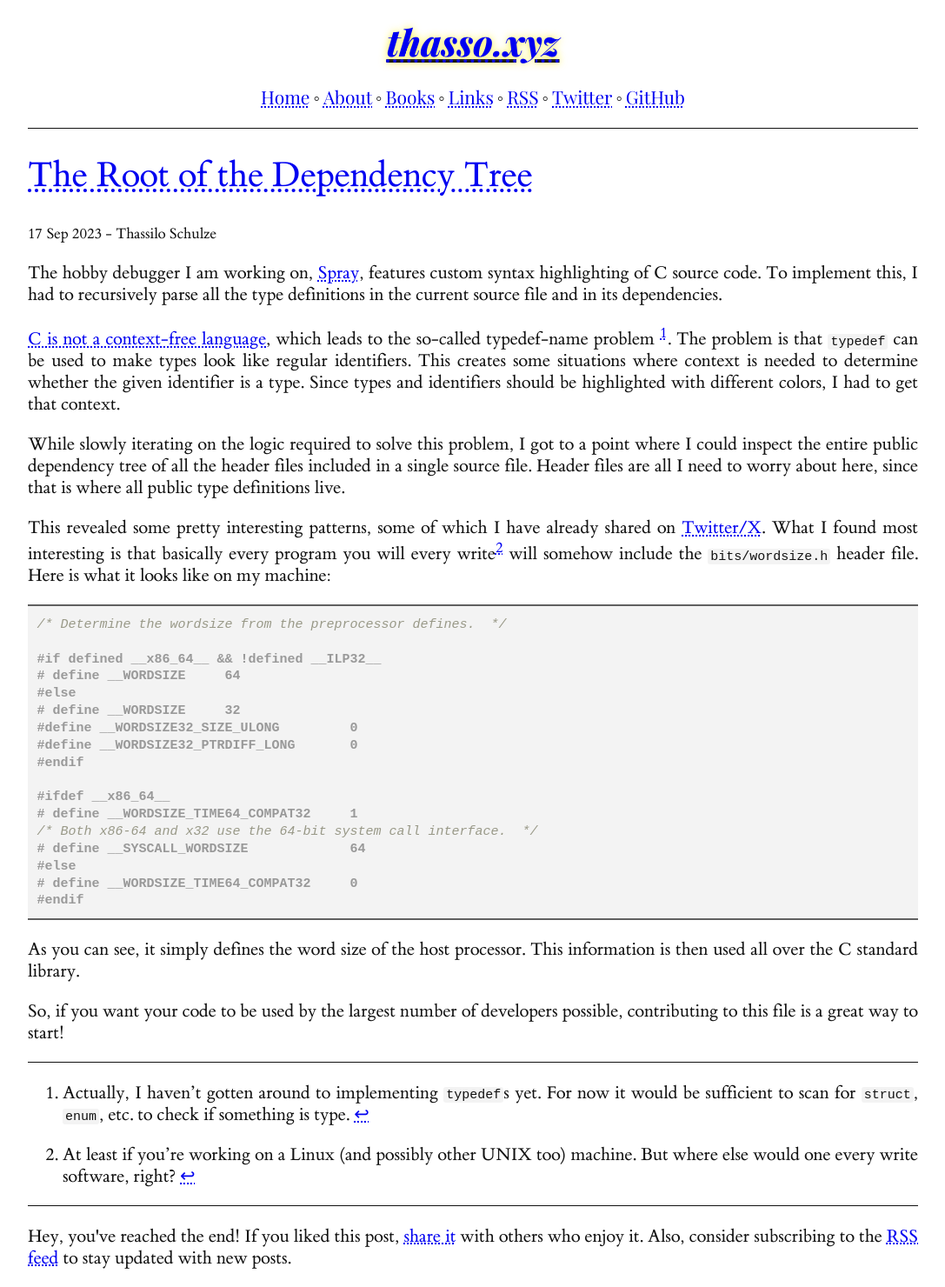
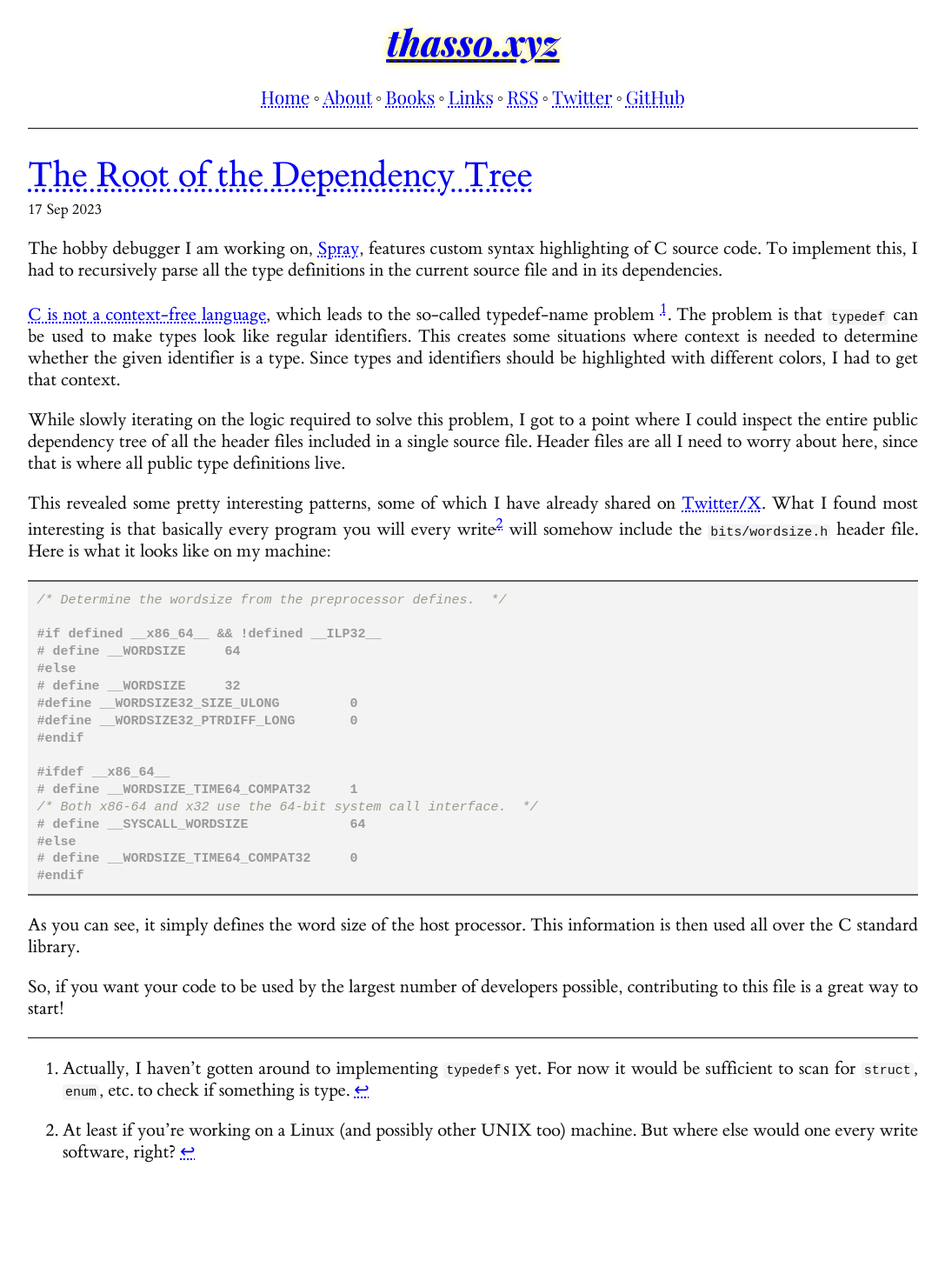
Before and after one commit to vincentbernat/thass0.github.io, a Jekyll site: the page built from _posts/2023-09-17-the-root-of-the-dependency-tree.md, in a window 1280 px wide. Shown: the whole page at 87% size, without its empty margins (96-1183 px from the left). Built offline with Jekyll 4.4.1, drawn with Linux system fonts in a browser that asks for light colours; after the commit the page ends 1358 px from its top, so only the background shows below that.

Commit message:
Decrease margin below post headings

```diff
--- a/_layouts/post.html
+++ b/_layouts/post.html
@@ -2,27 +2,15 @@
 layout: default
 ---
 
-<h1><a href="{{ page.url }}">{{ page.title }}</a></h1>
+<h1 class="post-title"><a href="{{ page.url }}">{{ page.title }}</a></h1>
 
 <small>
     <time datetime="{{ page.date | date: "%Y-%m-%d" }}">{{ page.date | date_to_string }}</time>
-    - {{ site.author }}
 </small>
 
 <article>
     {% include anchor_headings.html html=content anchorBody="<svg class='octicon' viewBox='0 0 16 16' version='1.1' width='16' height='32' aria-hidden='true'><path fill-rule='evenodd' d='M7.775 3.275a.75.75 0 001.06 1.06l1.25-1.25a2 2 0 112.83 2.83l-2.5 2.5a2 2 0 01-2.83 0 .75.75 0 00-1.06 1.06 3.5 3.5 0 004.95 0l2.5-2.5a3.5 3.5 0 00-4.95-4.95l-1.25 1.25zm-4.69 9.64a2 2 0 010-2.83l2.5-2.5a2 2 0 012.83 0 .75.75 0 001.06-1.06 3.5 3.5 0 00-4.95 0l-2.5 2.5a3.5 3.5 0 004.95 4.95l1.25-1.25a.75.75 0 00-1.06-1.06l-1.25 1.25a2 2 0 01-2.83 0z'></path></svg>" %}
 </article>
-
-<hr />
-
-<p>
-    Hey, you've reached the end! If you liked this post,
-    <a rel="noopener" href="#share-links">share it</a>
-    with others who enjoy it.
-    Also, consider subscribing to the
-    <a href="{{ '/atom.xml' | absolute_url }}" target="_blank">RSS feed</a>
-    to stay updated with new posts.
-</p>
 
 <!-- Mathjax -->
 <script src="https://cdnjs.cloudflare.com/ajax/libs/mathjax/2.7.0/MathJax.js?config=TeX-AMS-MML_HTMLorMML" type="text/javascript"></script>
--- a/public/css/style.css
+++ b/public/css/style.css
@@ -141,6 +141,10 @@
     text-align: justify;
 }
 
+.post-title {
+    margin-bottom: 0em;
+}
+
 h1, h2, h3, h4, h5, h6 {
     text-align: left;
     text-rendering: optimizeLegibility;
@@ -166,6 +170,7 @@
   visibility: visible;
 }
 
+/* Icons for links on headings */
 .octicon {
   fill: currentColor;
   padding: 0;
```
